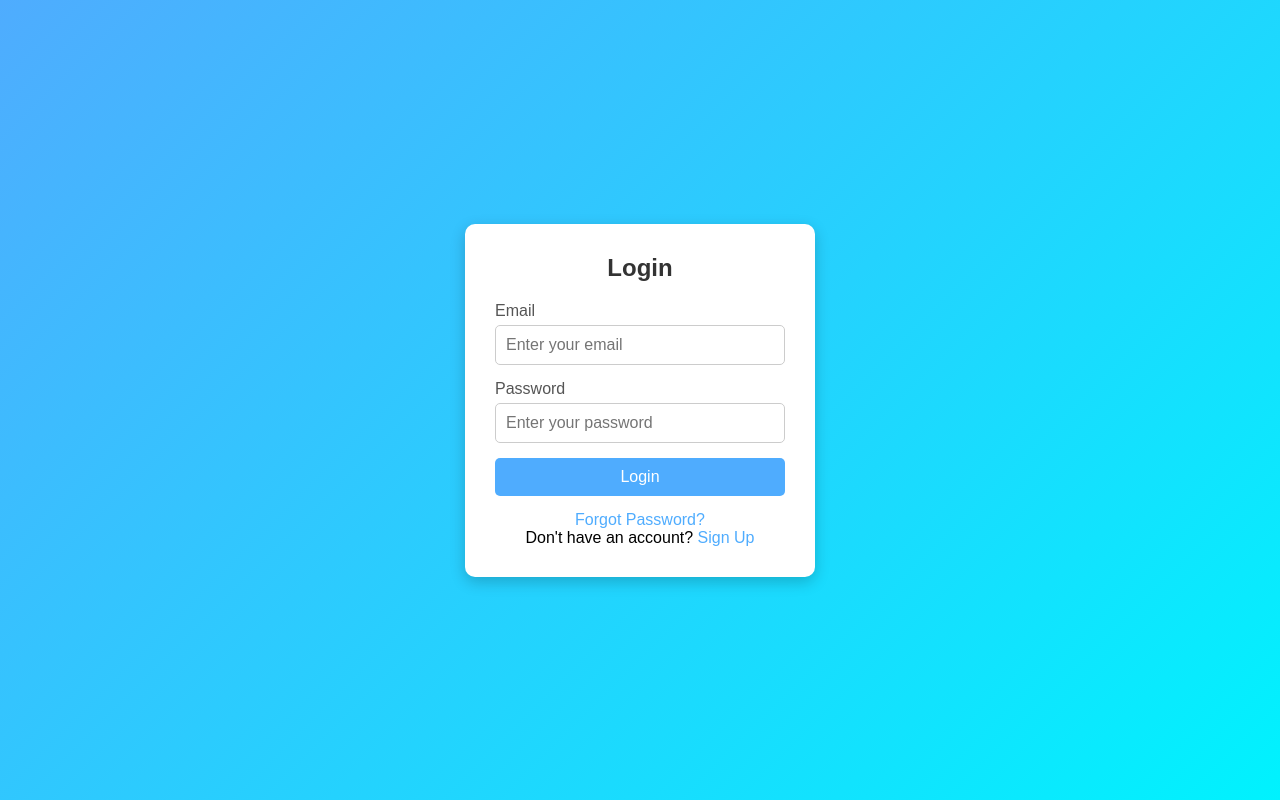
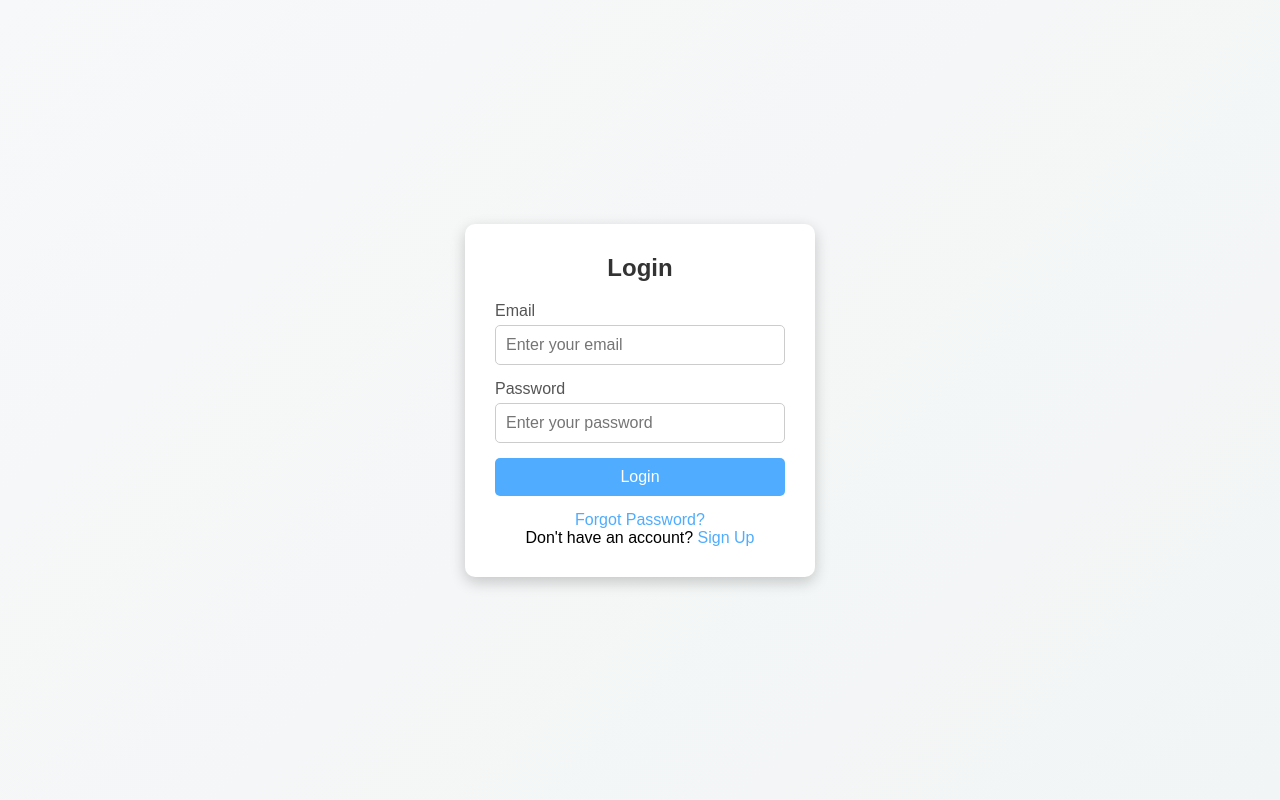
Before and after one commit to khanrafia810-eng/ecommerce-platform, a plain HTML site: page login.html in a window 1280 px wide. Drawn offline with Linux system fonts and the light colour scheme.

Commit message:
colour change

```diff
--- a/login.html
+++ b/login.html
@@ -17,7 +17,7 @@
             justify-content:center;
             align-items:center;
             height:100vh;
-            background:linear-gradient(135deg,#4facfe,#00f2fe);
+            background:linear-gradient(135deg,#f7f8f9,#f2f5f5);
         }
 
         .login-container{
```
